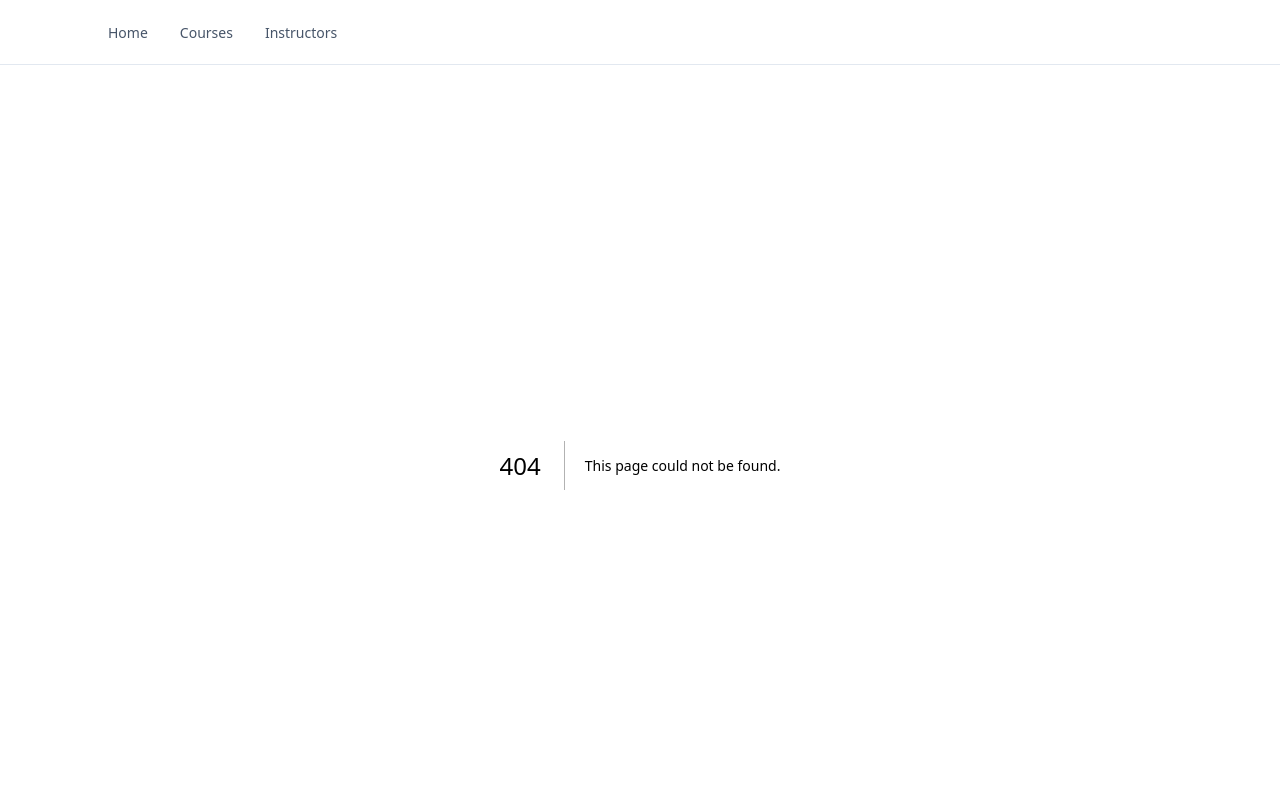
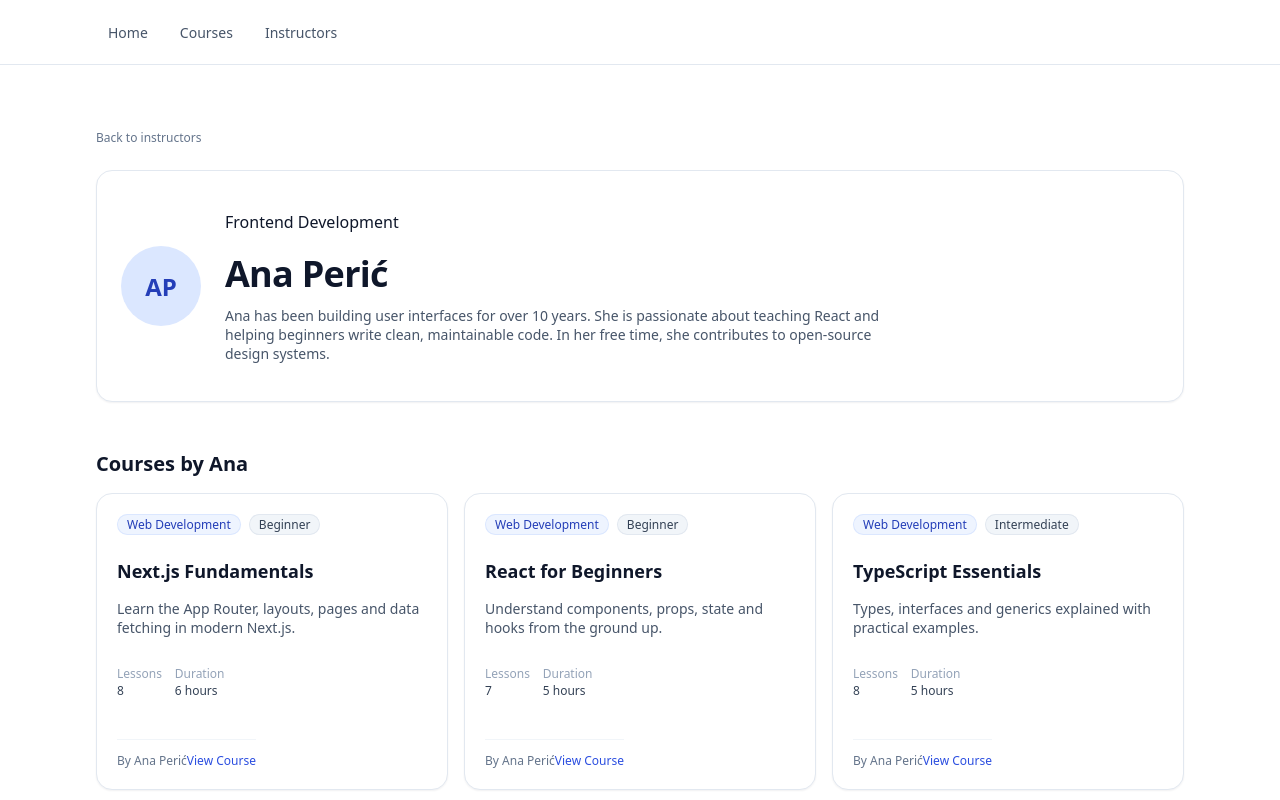
Before and after one commit to ZijadLejlic/CoursePlatform, a Next.js app: page /instructors/ana-peric in a window 1280 px wide. Before the commit this address had no page. Shown: the top 800 px of the page. Built offline with nearby package versions, Linux system fonts and the light colour scheme.

Commit message:
finished instructors page and filters

```diff
--- /dev/null
+++ b/app/api/courses/route.ts
@@ -0,0 +1,19 @@
+import { NextResponse } from "next/server";
+import { getAllCourses } from "@/lib/data";
+
+export async function GET(request: Request) {
+  const { searchParams } = new URL(request.url);
+  const q = searchParams.get("q")?.trim() ?? "";
+
+  let courses = getAllCourses();
+
+  if (q) {
+    const needle = q.toLowerCase();
+    courses = courses.filter((c) => c.title.toLowerCase().includes(needle));
+  }
+
+  return NextResponse.json({
+    count: courses.length,
+    courses,
+  });
+}
--- /dev/null
+++ b/app/instructors/[slug]/page.tsx
@@ -0,0 +1,89 @@
+import { getCoursesByInstructor, getInstructorBySlug } from "@/lib/data";
+import Link from "next/link";
+import { notFound } from "next/navigation";
+
+function initials(name: string): string {
+  return name
+    .split(" ")
+    .map((part) => part[0])
+    .filter(Boolean)
+    .slice(0, 2)
+    .join("")
+    .toUpperCase();
+}
+
+export default async function InstructorDetailPage({
+  params,
+}: {
+  params: Promise<{ slug: string }>;
+}) {
+  const { slug } = await params;
+  const instructor = getInstructorBySlug(slug);
+
+  if (!instructor) notFound();
+
+  const taughtCourses = getCoursesByInstructor(instructor.slug);
+
+  return (
+    <section className="pad-section">
+      <div className="container">
+        <nav className="back-nav">
+          <Link href="/instructors">Back to instructors</Link>
+        </nav>
+
+        <div className="profile-hero">
+          <div className="avatar avatar-lg">{initials(instructor.name)}</div>
+          <div className="profile-body">
+            <p className="eyebrows">{instructor.specialty}</p>
+            <h1 className="title-display">{instructor.name}</h1>
+            <p className="text-muted-sm max-prose">{instructor.bio}</p>
+          </div>
+        </div>
+
+        <div className="courses-below">
+          <h2 className="title-section">
+            Courses by {instructor.name.split(" ")[0]}
+          </h2>
+
+          {taughtCourses.length == 0 ? (
+            <span> No courses</span>
+          ) : (
+            <div className="grid-cards mt-sm">
+              {taughtCourses.map((course) => (
+                <Link
+                  key={course.id}
+                  href={`/courses/${course.slug}`}
+                  className="card-link"
+                >
+                  <div className="badge-row">
+                    <span className="badge badge--brand">
+                      {course.category}
+                    </span>
+                    <span className="badge">{course.level}</span>
+                  </div>
+                  <h3 className="card-link-title">{course.title}</h3>
+                  <p className="card-link-body">{course.shortDescription}</p>
+                  <dl className="card-meta">
+                    <div>
+                      <dt>Lessons</dt>
+                      <dd>{course.lessonsCount}</dd>
+                    </div>
+                    <div>
+                      <dt>Duration</dt>
+                      <dd>{course.duration}</dd>
+                    </div>
+                  </dl>
+
+                  <div className="card-footer">
+                    <span>By {instructor.name}</span>
+                    <span className="card-footer-cta">View Course</span>
+                  </div>
+                </Link>
+              ))}
+            </div>
+          )}
+        </div>
+      </div>
+    </section>
+  );
+}
```
Also changed, not shown: app/courses/courses-catalog-client.tsx (+16 -0 lines), app/instructors/page.tsx (+36 -0 lines).
